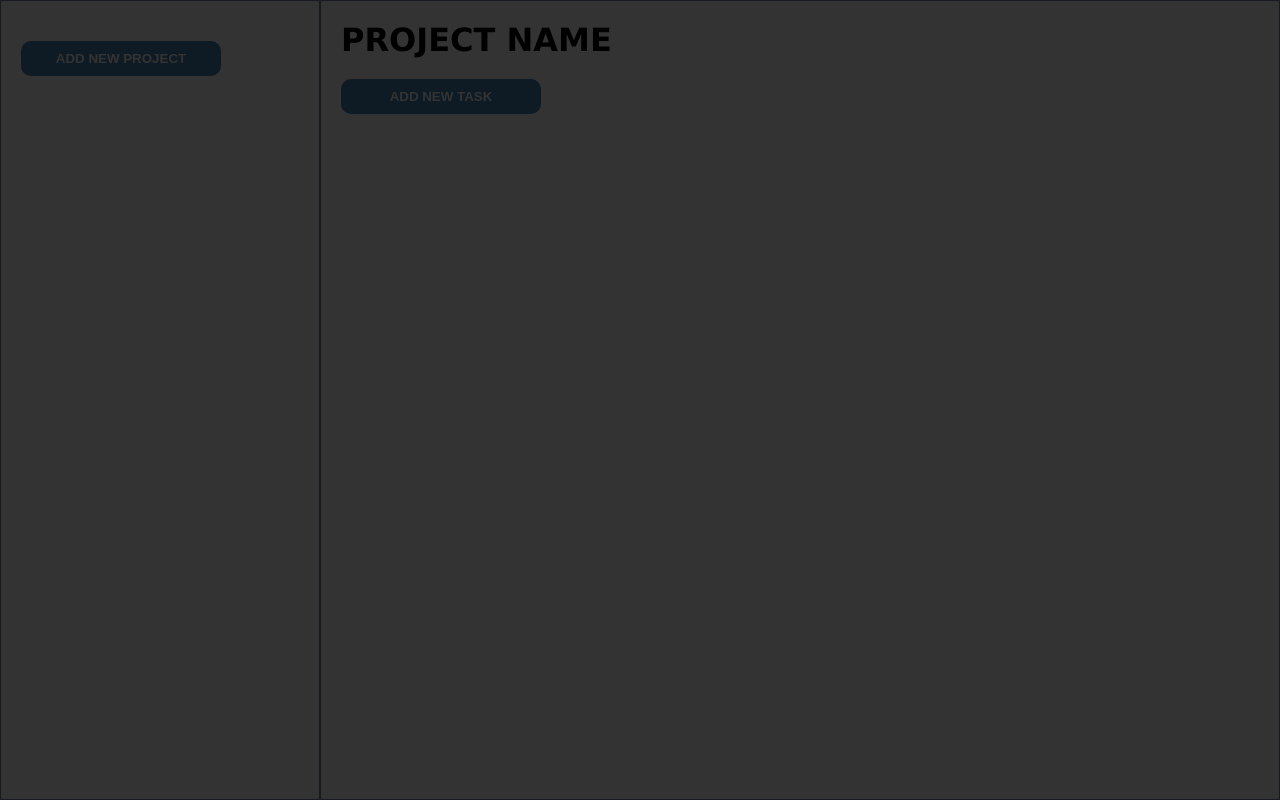
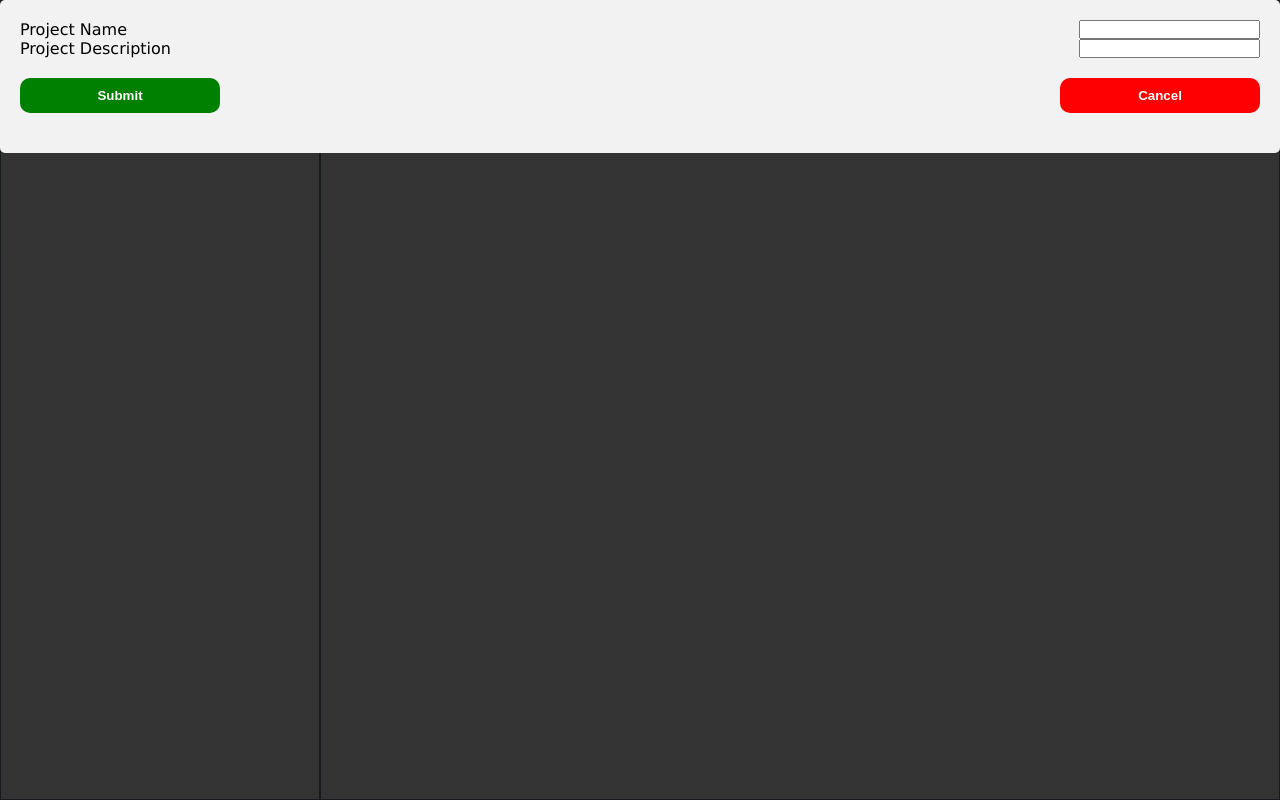
Before and after one commit to Nanga10/to-do-list, a website with bundled scripts: page dist/index.html in a window 1280 px wide. Both pictures are taken after a click on the button "ADD NEW PROJECT". Built offline with nearby package versions, Linux system fonts and the light colour scheme.

Commit message:
projects added to projects array

```diff
--- a/src/dom_elements.js
+++ b/src/dom_elements.js
@@ -3,23 +3,24 @@ const asideEl = document.createElement("div");
 const mainEl = document.createElement("div");
 const addProjectBtnEl = document.createElement("button");
 const addTodoBtnEl = document.createElement("button");
-const projectName = document.createElement("h1");
-contentEl.setAttribute("id", "content");
+const projectNameEl = document.createElement("h1");
 
 const renderSkeleton = () => {
   contentEl.setAttribute("id", "content");
   asideEl.classList.add("aside");
   addProjectBtnEl.textContent = "ADD NEW PROJECT";
+  addProjectBtnEl.classList.add("site-buttons");
   asideEl.appendChild(addProjectBtnEl);
 
-  projectName.textContent = "PROJECT NAME";
-  mainEl.appendChild(projectName);
+  projectNameEl.textContent = "PROJECT NAME";
+  mainEl.appendChild(projectNameEl);
   mainEl.classList.add("main");
   addTodoBtnEl.textContent = "ADD NEW TASK";
+  addTodoBtnEl.classList.add("site-buttons");
   mainEl.appendChild(addTodoBtnEl);
 
   contentEl.appendChild(asideEl);
   contentEl.appendChild(mainEl);
 };
 
-export { renderSkeleton, addProjectBtnEl, addTodoBtnEl };
+export { renderSkeleton, addProjectBtnEl, addTodoBtnEl, asideEl};
--- a/src/project.js
+++ b/src/project.js
@@ -1,17 +1,54 @@
-import { addProjectBtnEl } from "./dom_elements";
+import { addProjectBtnEl, asideEl } from "./dom_elements";
 let arrProjects = [];
+
+//Add project form  DOM elements
 const projectItemEl = document.createElement("div");
-const addProjectModal = document.createElement("h1");
 const contentEL = document.getElementById("content");
 const overlayEl = document.createElement("div");
 const submitProjectBtn = document.createElement("button");
+const addProjectFormEl = document.createElement("div");
+const projectTitleEl = document.createElement("label");
+const projectDescEl = document.createElement("label");
+const projectTitleInp = document.createElement("input");
+const projectDescInp = document.createElement("input");
+const cancelProjectBtn = document.createElement("button");
+const projectTitleDiv = document.createElement("div");
+const projectDescDiv = document.createElement("div");
+const projectBtnDiv = document.createElement("div");
+const projectTitle = document.createElement("h2");
 
 const renderNewProjectForm = () => {
+  asideEl.append(projectItemEl);
+  projectItemEl.classList.add("project-item-div");
+
   overlayEl.classList.add("overlay");
   contentEL.appendChild(overlayEl);
-  //form to input projects name and description
-  // sumbit button adds project to array and adds projects name to side par
-  //close over law when it clickerd
+  addProjectFormEl.setAttribute("id", "add-project-div");
+  overlayEl.appendChild(addProjectFormEl);
+
+  projectTitleDiv.classList.add("form-div");
+  addProjectFormEl.appendChild(projectTitleDiv);
+
+  projectTitleEl.textContent = "Project Name";
+  projectTitleDiv.appendChild(projectTitleEl);
+  projectTitleDiv.appendChild(projectTitleInp);
+
+  projectDescDiv.classList.add("form-div");
+  addProjectFormEl.appendChild(projectDescDiv);
+
+  projectDescEl.textContent = "Project Description";
+  projectDescDiv.appendChild(projectDescEl);
+  projectDescDiv.appendChild(projectDescInp);
+
+  projectBtnDiv.classList.add("form-div");
+  addProjectFormEl.appendChild(projectBtnDiv);
+  projectBtnDiv.appendChild(submitProjectBtn);
+  submitProjectBtn.classList.add("submitButton");
+  submitProjectBtn.textContent = "Submit";
+
+  projectBtnDiv.appendChild(cancelProjectBtn);
+  cancelProjectBtn.classList.add("cancelButton");
+  cancelProjectBtn.textContent = "Cancel";
 };
 
 const createNewProject = () => {
@@ -20,4 +57,26 @@ const createNewProject = () => {
   });
 };
 
+cancelProjectBtn.addEventListener("click", () => {
+  overlayEl.remove();
+});
+
+//Object constructor for a new project
+function Project(Name, Description) {
+  this.Name = Name;
+  this.Description = Description;
+}
+
+submitProjectBtn.addEventListener("click", () => {
+  const project = new Project(projectTitleInp.value, projectDescInp.value);
+  console.log(project);
+  arrProjects.push(project);
+  projectTitle.innerHTML += `${projectTitleInp.value} <br>`;
+  projectItemEl.append(projectTitle);
+  console.log(arrProjects);
+  overlayEl.remove();
+  projectTitleInp.value = " ";
+  projectDescInp.value = " ";
+});
+
 export { createNewProject };
--- a/src/style.css
+++ b/src/style.css
@@ -22,7 +22,7 @@ body {
   grid-template-columns: 1fr 3fr;
 }
 
-button {
+.site-buttons {
   padding: 10px;
   margin: 20px 0;
   width: 200px;
@@ -41,3 +41,40 @@ button {
   right: 0;
   background: rgba(0, 0, 0, 0.8);
 }
+
+#add-project-div {
+  background: #f2f2f2;
+  border-radius: 5px;
+  padding: 20px;
+}
+
+.cancelButton {
+  padding: 10px;
+  margin: 20px 0;
+  width: 200px;
+  border-radius: 10px;
+  border: none;
+  background: red;
+  color: white;
+  font-weight: bold;
+}
+
+.submitButton {
+  padding: 10px;
+  margin: 20px 0;
+  width: 200px;
+  border-radius: 10px;
+  border: none;
+  background: green;
+  color: white;
+  font-weight: bold;
+}
+
+.form-div {
+  display: flex;
+  justify-content: space-between;
+}
+
+.project-item-div {
+  display: flex;
+}
```
Also changed, not shown: dist/main.js.
